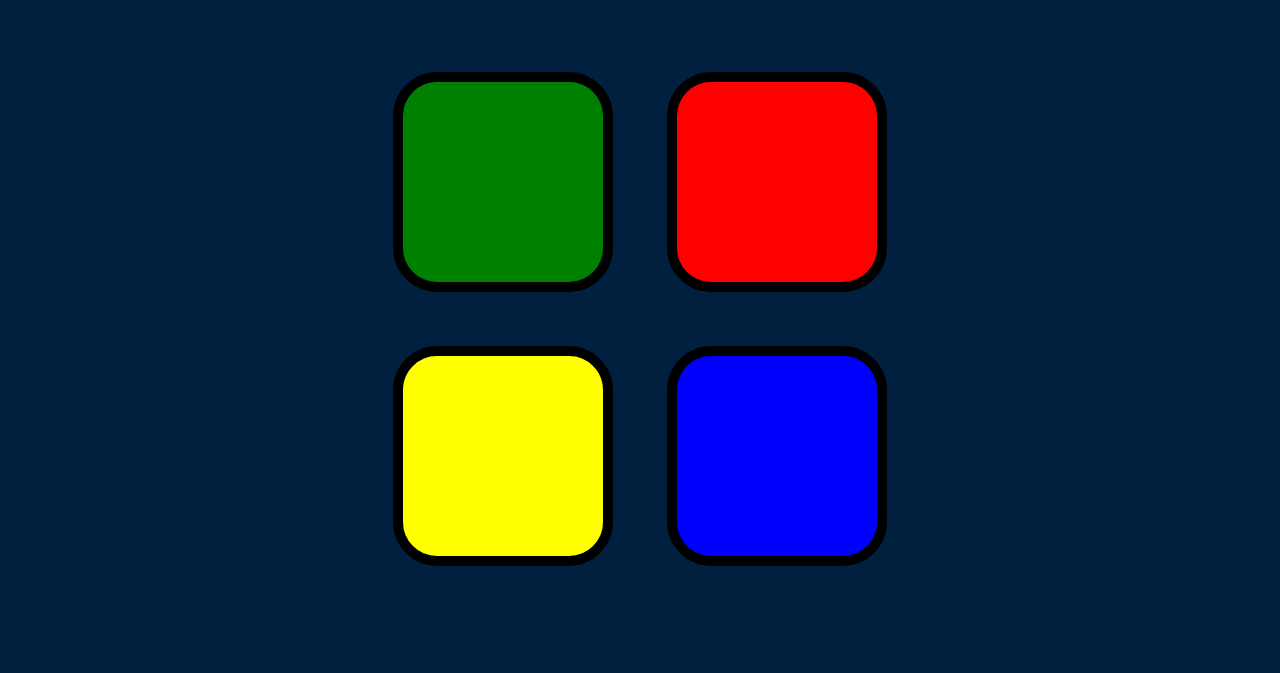
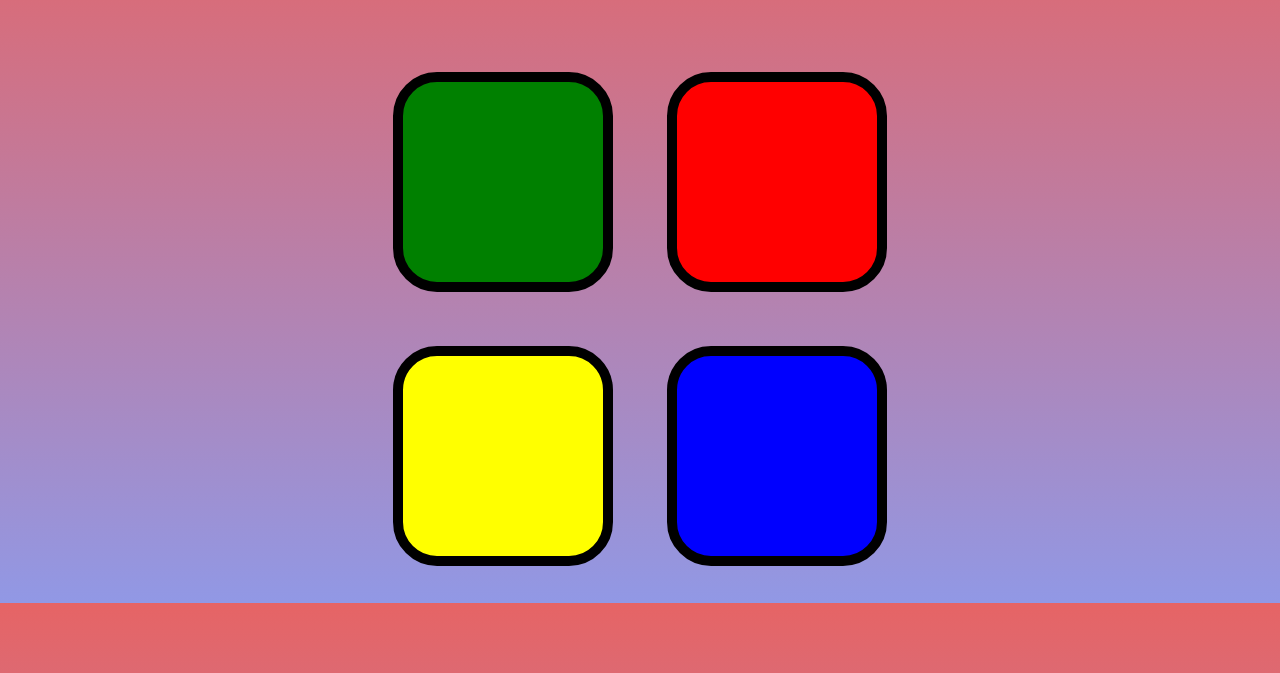
Before and after one commit to prathamhanda/simon-game, a plain HTML site: page index.html in a window 1280 px wide. Shown: the part 127-800 px from the top of the page. Drawn offline with nearby package versions, Linux system fonts and the light colour scheme.

Commit message:
edited bg

```diff
--- a/styles.css
+++ b/styles.css
@@ -1,6 +1,6 @@
 body {
   text-align: center;
-  background-color: #011F3F;
+  background: linear-gradient(#e66465, #9198e5);
 }
 
 #level-title {
```
